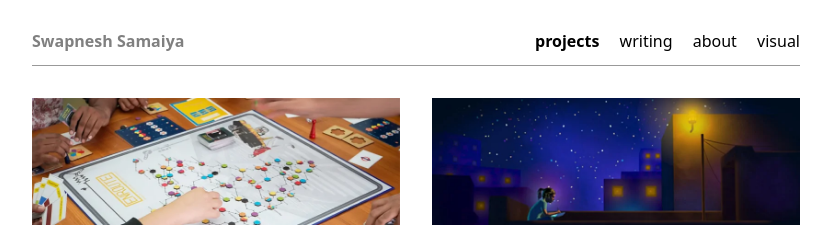
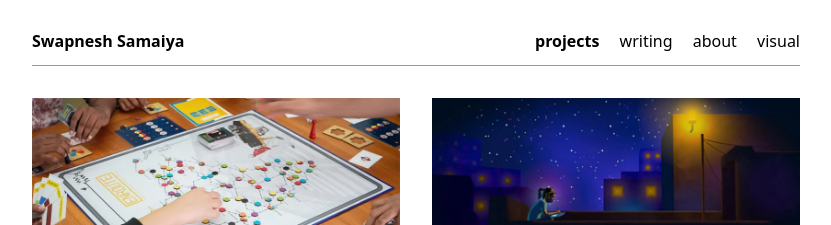
Before and after one commit to bunbutterjam/bunbutterjam.github.io, a Jekyll site: the page built from index.html, in a window 1280 px wide. Shown: the top 225 px of the page, without its empty margins (224-1055 px from the left). Built offline with Jekyll 4.4.1, drawn with Linux system fonts in a browser that asks for light colours.

Commit message:
title update

```diff
--- a/_sass/main.scss
+++ b/_sass/main.scss
@@ -39,14 +39,14 @@
 	// opacity: 0.6;
 	margin: 0px;
 	// text-transform: lowercase;
-	color: grey;
+	color: black;
 }
 
 .head-title:hover {
 	// font-weight: bold
 	// font-size: larger;
 	// background: black;
-	color: black;
+	// color: grey;
 }
 
 nav ul li {
```
